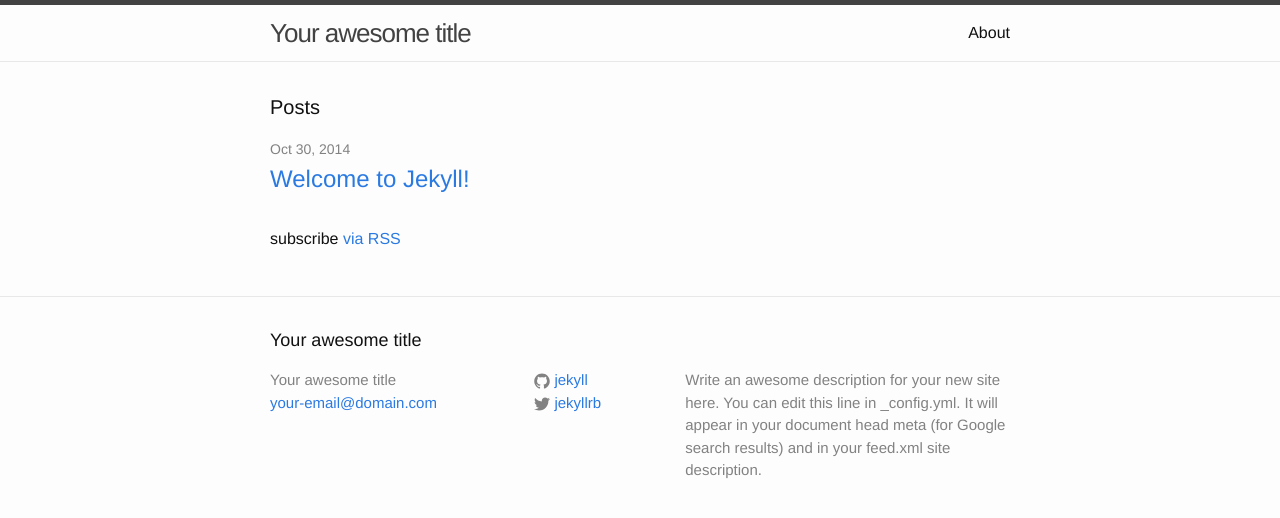
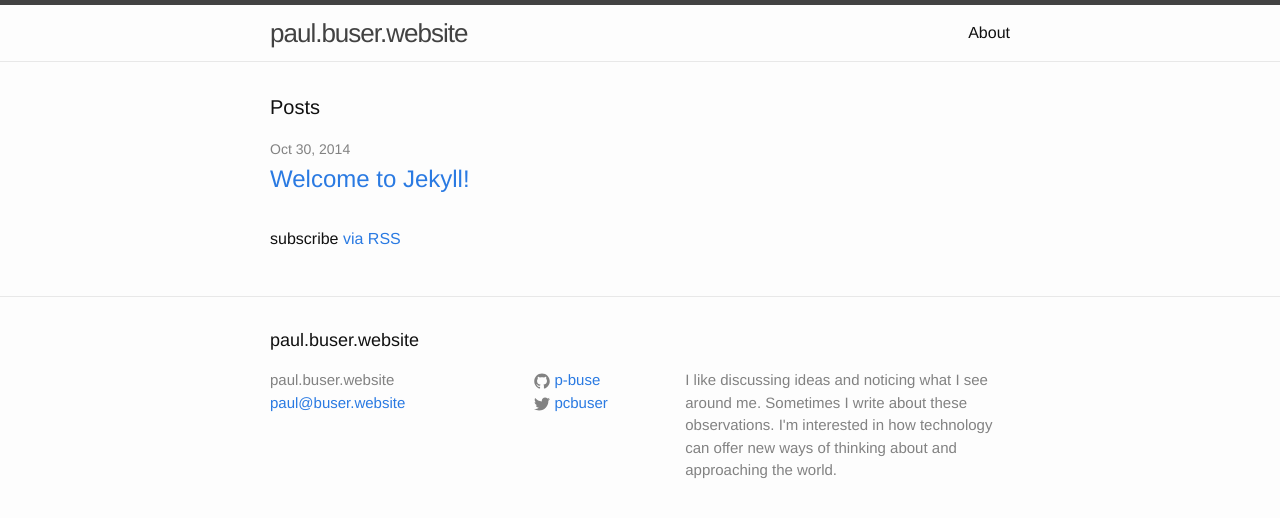
Before and after one commit to p-buse/p-buse.github.io, a Jekyll site: the page built from index.html, in a window 1280 px wide. Shown: the top 518 px of the page. Built offline with Jekyll 4.4.1, drawn with Linux system fonts in a browser that asks for light colours.

Commit message:
Changed .gitignore to ignore drafts. Edited config file to better describe me.

```diff
--- a/_config.yml
+++ b/_config.yml
@@ -1,14 +1,15 @@
 # Site settings
-title: Your awesome title
-email: your-email@domain.com
+title: paul.buser.website
+email: paul@buser.website
 description: > # this means to ignore newlines until "baseurl:"
-  Write an awesome description for your new site here. You can edit this
-  line in _config.yml. It will appear in your document head meta (for
-  Google search results) and in your feed.xml site description.
+  I like discussing ideas and noticing what I see around me.
+  Sometimes I write about these observations.
+  I'm interested in how technology can offer new ways of thinking about and approaching the world.
 baseurl: "" # the subpath of your site, e.g. /blog/
-url: "http://yourdomain.com" # the base hostname & protocol for your site
-twitter_username: jekyllrb
-github_username:  jekyll
+url: "http://paul.buser.website" # the base hostname & protocol for your site
+twitter_username: pcbuser
+github_username:  p-buse
 
 # Build settings
 markdown: kramdown
+encoding: utf-8
```
Also changed, not shown: 1 other file.
